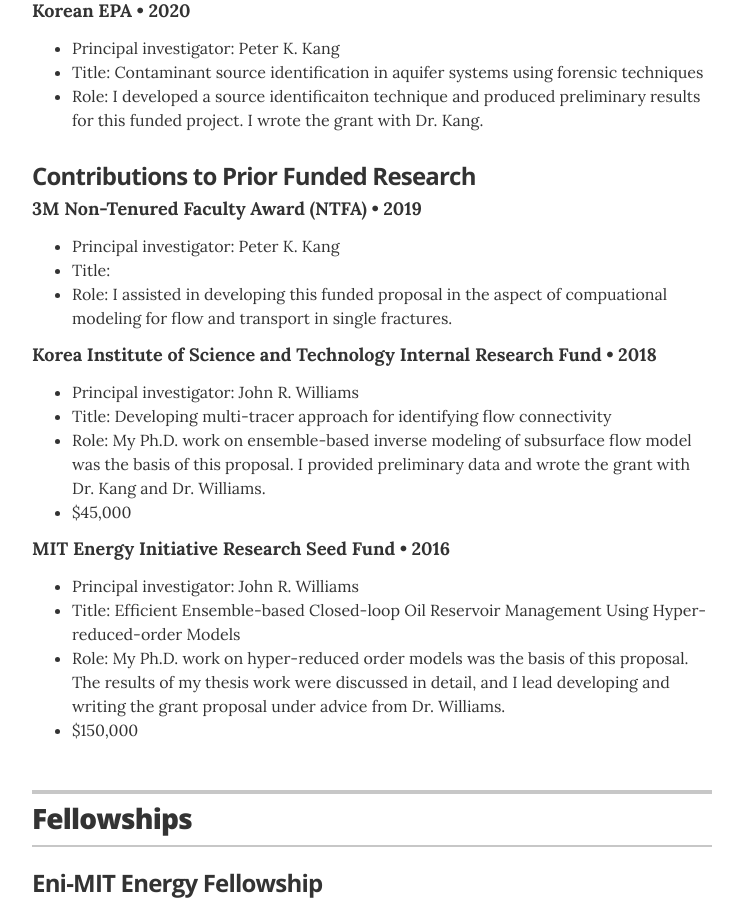
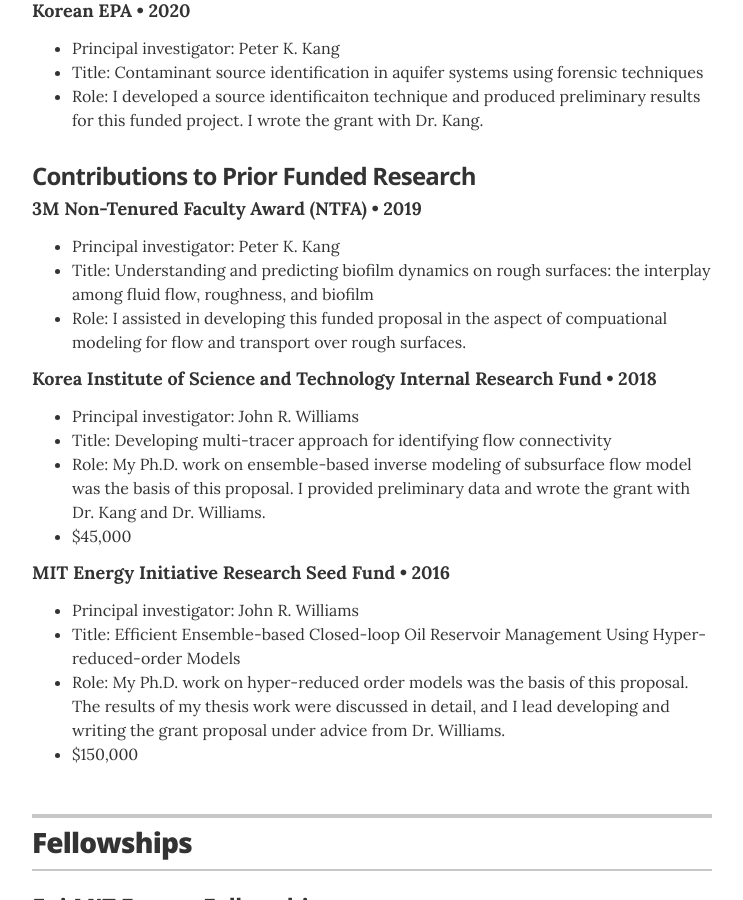
Before and after one commit to seonkyoo/home, a Jekyll site: the page built from _pages/5_resume.md, in a window 1280 px wide and 900 px high, scrolled down 1813 px. Shown: the whole window, without its empty margins (268-1011 px from the left). Built offline with Jekyll 4.4.1, drawn with Linux system fonts in a browser that asks for light colours.

Commit message:
minor cv update

```diff
--- a/_data/grants.yml
+++ b/_data/grants.yml
@@ -20,11 +20,11 @@
 
 # prior funded research
 - category: Contributions to Prior Funded Research
-  title1: "Title: "
+  title1: "Title: Understanding and predicting biofilm dynamics on rough surfaces: the interplay among fluid flow, roughness, and biofilm"
   duration1: 2019
   advisor1: "Principal investigator: Peter K. Kang"
   institute1: "3M Non-Tenured Faculty Award (NTFA)"
-  role1: "Role: I assisted in developing this funded proposal in the aspect of compuational modeling for flow and transport in single fractures."
+  role1: "Role: I assisted in developing this funded proposal in the aspect of compuational modeling for flow and transport over rough surfaces."
 
   title2: "Title: Developing multi-tracer approach for identifying flow connectivity"
   duration2: 2018
```
